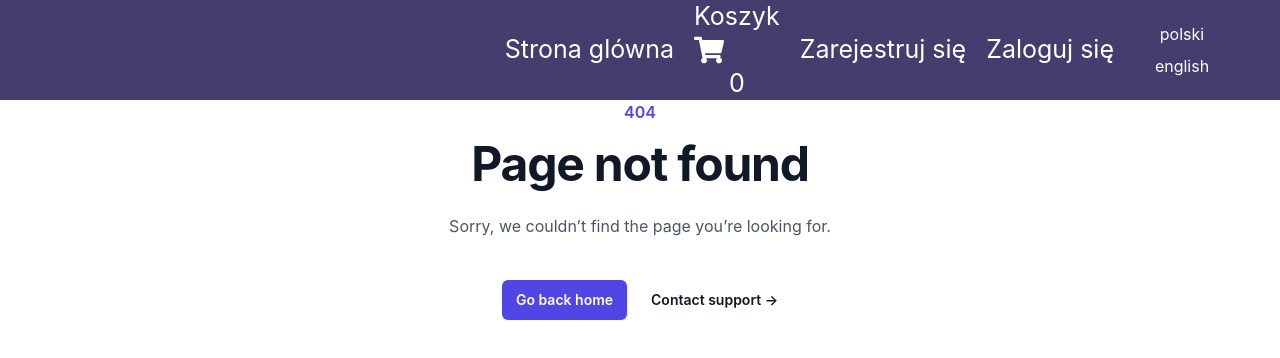
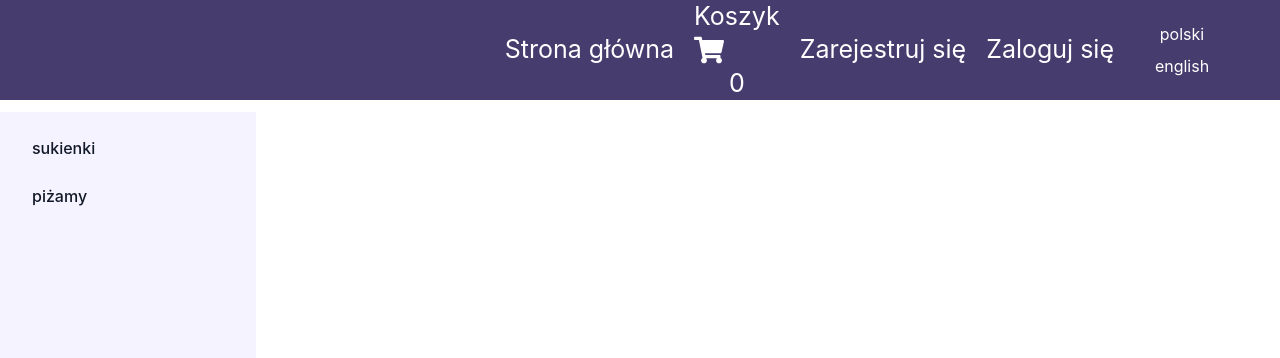
Before and after one commit to Zajecia-PJATK/projektprogramistyczny-frontend-biu-katarzynapopieniuk, a React (Create React App) app: page /category/1 in a window 1280 px wide. Before the commit this address had no page. Shown: the top 358 px of the page. Built offline with nearby package versions, Linux system fonts and the light colour scheme.

Commit message:
user can choose product categories from te sidebar

```diff
--- a/src/App.js
+++ b/src/App.js
@@ -12,6 +12,8 @@ import getMessage from "./common/LanguageVersionMessageFinder";
 import LanguageVersionPicker from "./components/LanguageVersionPicker";
 import accountsData from "./data/userAccounts.json";
 import LoginPage from "./pages/LoginPage";
+import SideBar from "./components/SideBar";
+import CategoryPage from "./pages/CategoryPage";
 
 function App() {
   const [products, setProducts] = useState(productsData);
@@ -49,8 +51,10 @@ function App() {
             <Route path="/products/:id" element={<ProductPage products={products} languageVersion={languageVersion} cart={cart} onAddProduct={(id) => addProduct(id)} onRate={(id, rating) => onRateProduct(id, rating, products, setProducts)}/>}/>
             <Route path="/signup" element={<SignUpPage languageVersion={languageVersion} accounts={accounts} setAccounts={setAccounts}/>}/>
             <Route path="/login" element={<LoginPage languageVersion={languageVersion} accounts={accounts} setLoggetUserEmail={setLoggedUserEmail}/>}/>
+            <Route path="/category/:category" element={<CategoryPage products={products} languageVersion={languageVersion}/>}/>
             <Route path="*" element={<NotFoundPage/>}/>
         </Routes>
+        <SideBar languageVersion={languageVersion}/>
     </div>
   );
 }
@@ -67,7 +71,7 @@ const PAGE_NAMES = [
             },
             {
                 "language" : "polish",
-                "value": "Strona glówna"
+                "value": "Strona główna"
             }
         ]
     },
--- /dev/null
+++ b/src/components/SideBar.js
@@ -0,0 +1,36 @@
+import {useState} from "react";
+import productCategoriesData from "../config/productCategories.json";
+import {Link} from "react-router-dom";
+export default function SideBar({languageVersion}) {
+    const [productCategories, setProductCategories] = useState(productCategoriesData);
+
+    return <aside id="default-sidebar"
+                 className="fixed top-28 left-0 z-40 w-64 h-screen transition-transform -translate-x-full sm:translate-x-0"
+                 aria-label="Sidebar">
+        <div className="h-full px-3 py-4 overflow-y-auto bg-violet-50">
+            <ul className="space-y-2 font-medium">
+                {getProductCategories(productCategories, languageVersion)}
+            </ul>
+        </div>
+    </aside>
+}
+function getProductCategories(categories, languageVersion) {
+    return categories.map(category => getProductCategory(category, languageVersion))
+        .map(category => getCategoryListElement(category));
+}
+function getProductCategory(category, languageVersion) {
+    return {
+        category: category.name,
+        displayName: category.displayName.filter(name => name.language==languageVersion).map(name => name.value)[0]
+    };
+}
+
+function getCategoryListElement(category) {
+    return <li>
+        <Link to={`/category/${category.category}`}
+           className="flex items-center p-2 text-gray-900 rounded-lg dark:text-white hover:bg-violet-100">
+
+            <span className="ml-3">{category.displayName}</span>
+        </Link>
+    </li>
+}
--- /dev/null
+++ b/src/config/productCategories.json
@@ -0,0 +1,28 @@
+[
+  {
+    "name": "dress",
+    "displayName": [
+      {
+        "language" : "english",
+        "value": "dress"
+      },
+      {
+        "language" : "polish",
+        "value": "sukienki"
+      }
+    ]
+  },
+  {
+    "name": "pajamas",
+    "displayName": [
+      {
+        "language" : "english",
+        "value": "pijama"
+      },
+      {
+        "language" : "polish",
+        "value": "piżamy"
+      }
+    ]
+  }
+]
--- a/src/pages/CartPage.js
+++ b/src/pages/CartPage.js
@@ -1,7 +1,7 @@
 import Cart from "../components/Cart";
 
 export default function CartPage({cart=[], setCart = f => f, products = [], languageVersion}) {
-    return <>
+    return <div className="p-4 sm:ml-64">
         <Cart cart={cart} setCart={setCart} products={products} languageVersion={languageVersion}/>
-    </>
+    </div>
 }
--- /dev/null
+++ b/src/pages/CategoryPage.js
@@ -0,0 +1,16 @@
+import SimpleProduct from "../components/home/SimpleProduct";
+import {useParams} from "react-router-dom";
+
+export default function CategoryPage({products, languageVersion}) {
+    const {category} = useParams();
+    return <div>
+        <div className="p-4 sm:ml-64">
+            {products.filter(product => getProductCategory(product) === category)
+                .map(product => <SimpleProduct product={product} languageVersion={languageVersion}/>)}
+        </div>
+    </div>
+}
+
+function getProductCategory(product) {
+    return product.category.filter(name => name.language=="english").map(name => name.value)[0];
+}
--- a/src/pages/HomePage.js
+++ b/src/pages/HomePage.js
@@ -1,5 +1,9 @@
 import SimpleProduct from "../components/home/SimpleProduct";
 
 export default function HomePage({products, languageVersion}) {
-    return <div>{products.map(product => <SimpleProduct product={product} languageVersion={languageVersion}/>)}</div>
+    return <div>
+        <div className="p-4 sm:ml-64">
+            {products.map(product => <SimpleProduct product={product} languageVersion={languageVersion}/>)}
+        </div>
+    </div>
 }
--- a/src/pages/LoginPage.js
+++ b/src/pages/LoginPage.js
@@ -1,5 +1,5 @@
 import LoginForm from "../components/LoginForm";
 
 export default function LoginPage({languageVersion, accounts, setLoggetUserEmail}) {
-    return <div><LoginForm languageVersion={languageVersion} accounts={accounts} setLoggetUserEmail={setLoggetUserEmail}/></div>
+    return <div className="p-4 sm:ml-64"><LoginForm languageVersion={languageVersion} accounts={accounts} setLoggetUserEmail={setLoggetUserEmail}/></div>
 }
--- a/src/pages/NotFoundPage.js
+++ b/src/pages/NotFoundPage.js
@@ -1,5 +1,5 @@
 export default function NotFoundPage() {
-    return <div className="text-center">
+    return <div className="text-center p-4 sm:ml-64">
         <p className="text-base font-semibold text-indigo-600">404</p>
         <h1 className="mt-4 text-3xl font-bold tracking-tight text-gray-900 sm:text-5xl">Page not found</h1>
         <p className="mt-6 text-base leading-7 text-gray-600">Sorry, we couldn’t find the page you’re looking for.</p>
--- a/src/pages/ProductPage.js
+++ b/src/pages/ProductPage.js
@@ -7,7 +7,7 @@ export default function ProductPage({products, languageVersion, onAddProduct, on
     if(product.length == 0) {
         return <div>Product not found</div>
     }
-    return <div>
+    return <div className="p-4 sm:ml-64">
         <Product product={product[0]} languageVersion={languageVersion} onAddProduct={onAddProduct} onRate={onRate}/>
     </div>
 }
--- a/src/pages/SignUpPage.js
+++ b/src/pages/SignUpPage.js
@@ -1,5 +1,5 @@
 import SignupForm from "../components/SignupForm";
 
 export default function SignUpPage({languageVersion, accounts, setAccounts}) {
-    return <div><SignupForm languageVersion={languageVersion} accounts={accounts} setAccounts={setAccounts}/></div>
+    return <div className="p-4 sm:ml-64"><SignupForm languageVersion={languageVersion} accounts={accounts} setAccounts={setAccounts}/></div>
 }
```
